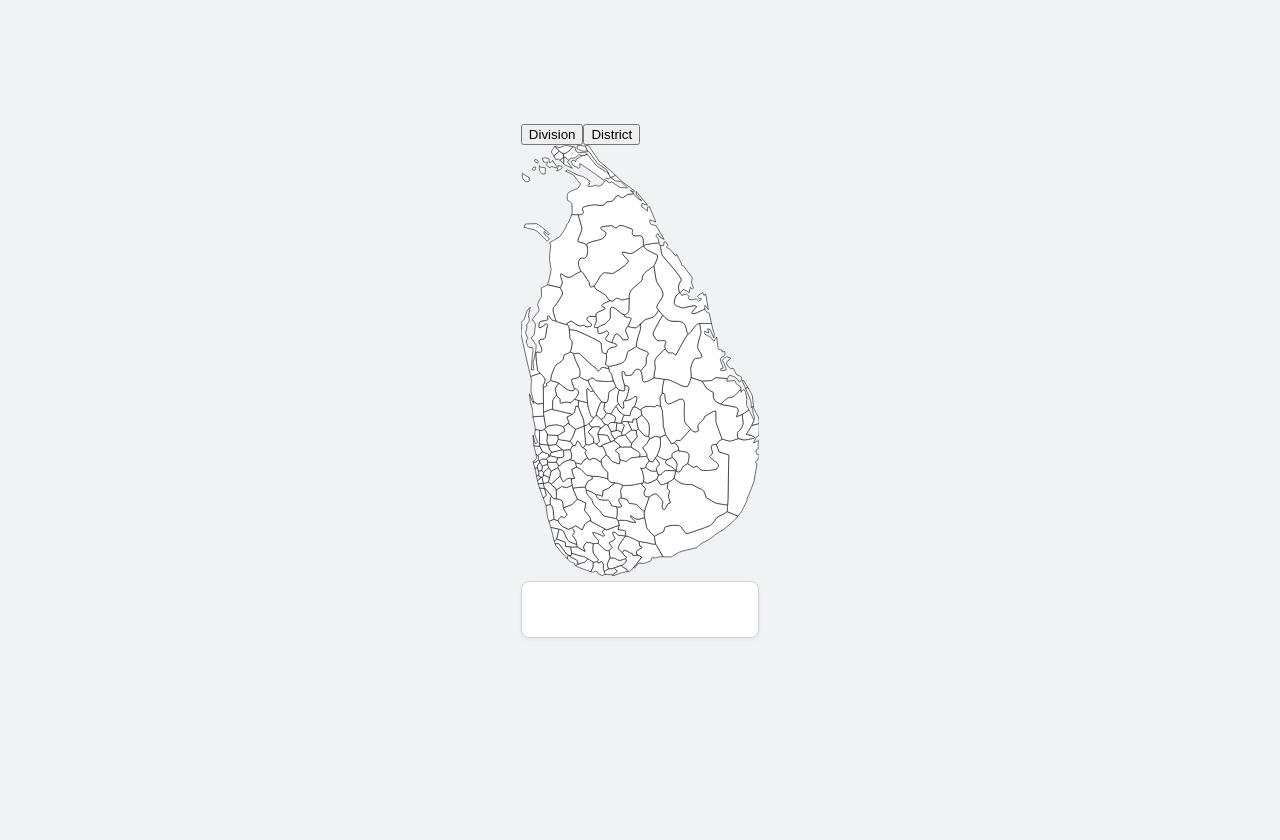
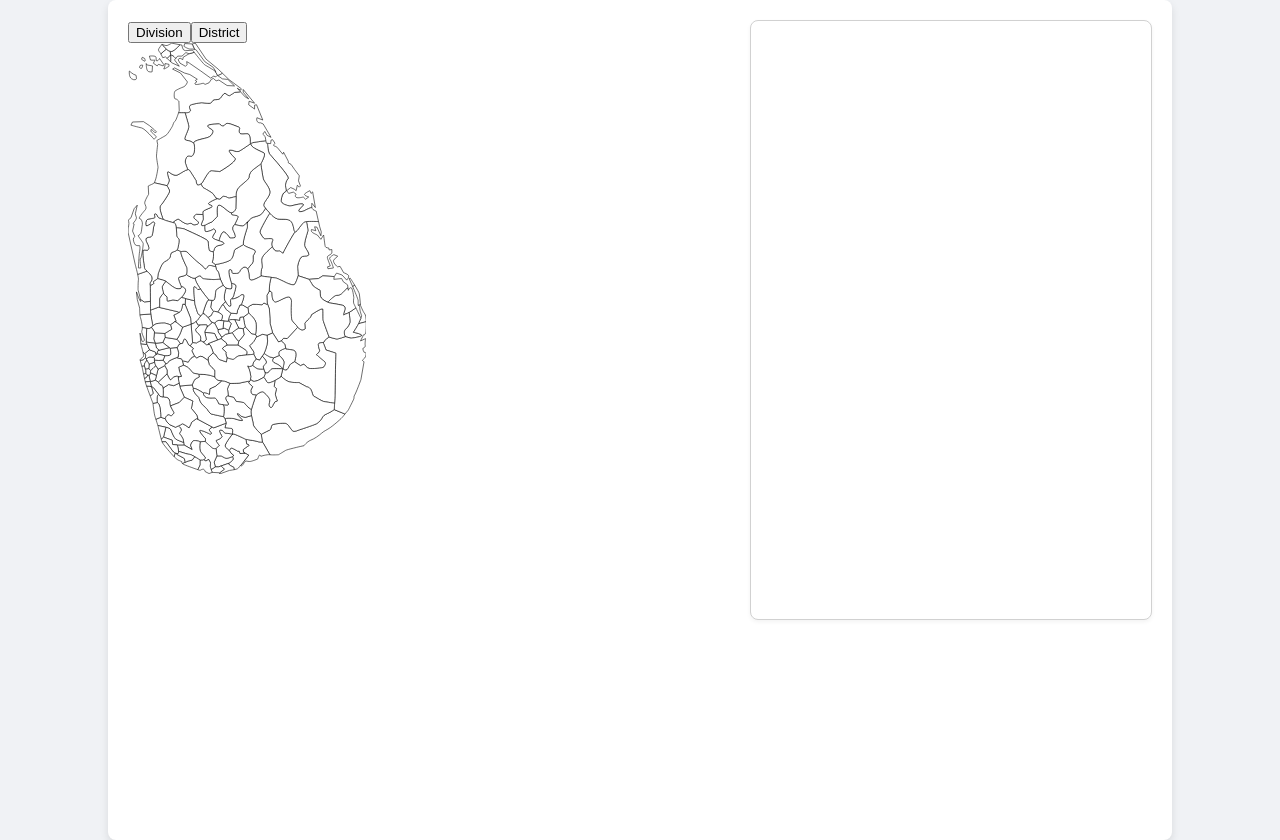
Before and after one commit to IshanLahiru/election-map-site, a React (Vite) app: page / in a window 1280 px wide. Before the commit the page ends 800 px from the top, so only its background shows below. Built offline with nearby package versions, Linux system fonts and the light colour scheme.

Commit message:
refactor: Update main container class name in App.tsx

```diff
--- a/src/App.tsx
+++ b/src/App.tsx
@@ -7,8 +7,8 @@ import './App.css';
 const App: React.FC = () => {
   return (
     <div>
-      <div id="container">
-        <MapContent />
+      <div className="main-container">
+        <MapContent/>
         <Sidebar />
         <div id="bottom-section-container" className="bottom-section">
           <BottomSection resultArray={[]} />
```
